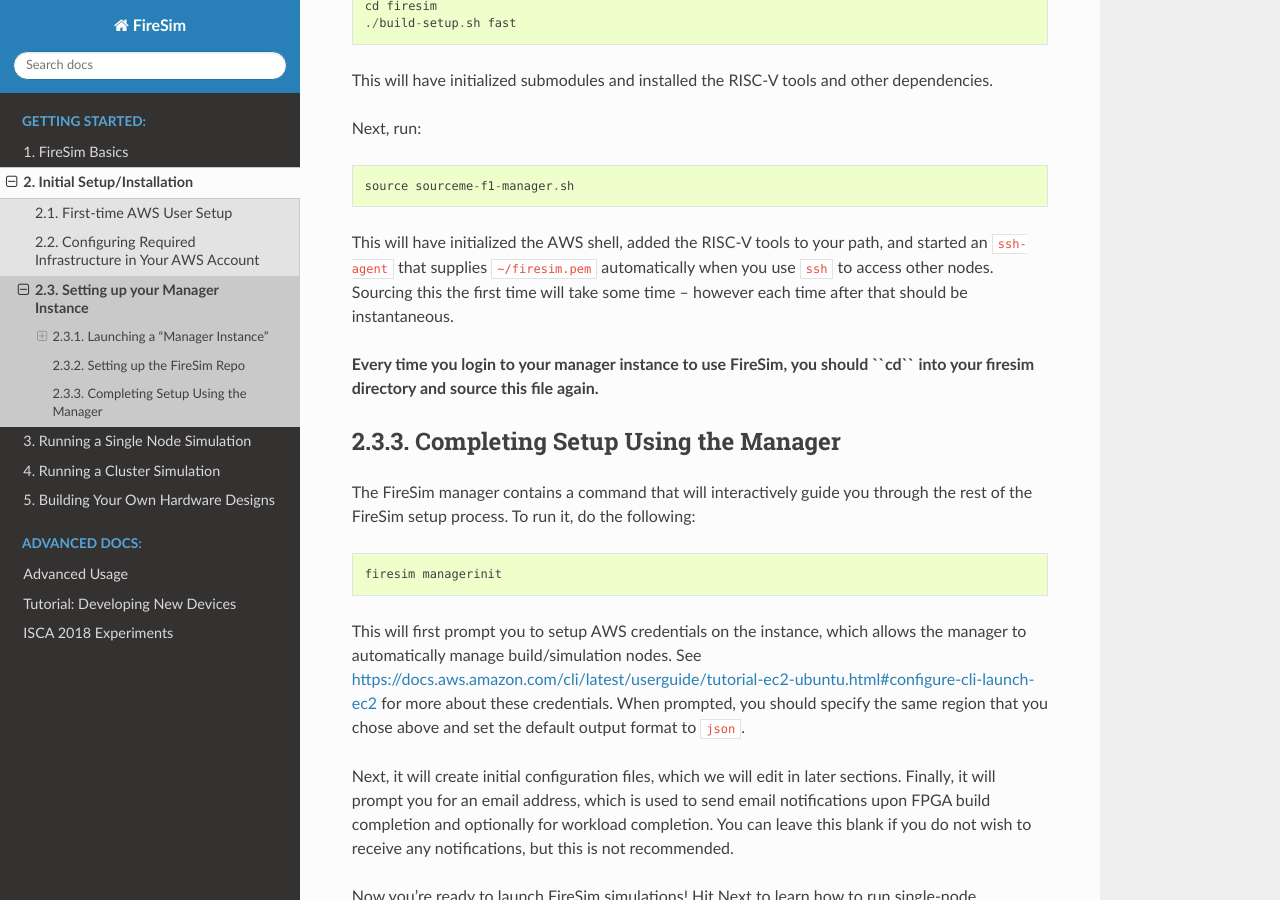
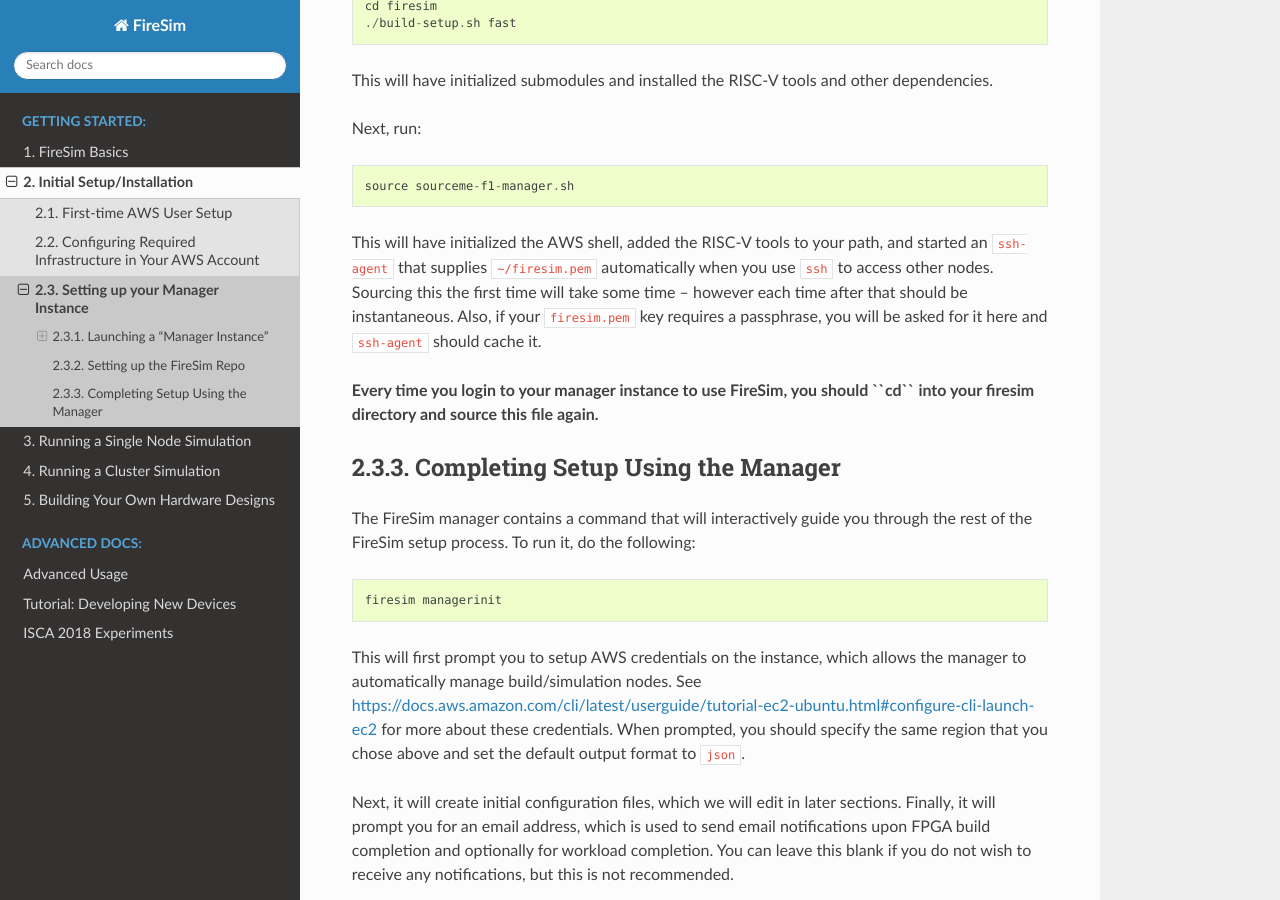
Before and after one commit to firesim/firesim, a Sphinx documentation site: the page built from docs/Initial-Setup/Setting-up-your-Manager-Instance.rst, in a window 1280 px wide and 900 px high, scrolled down 2024 px. Built offline with Sphinx 7.4.7 and the Read the Docs theme 2.0.0, drawn with Linux system fonts in a browser that asks for light colours.

Commit message:
more setup

```diff
--- a/docs/Initial-Setup/Setting-up-your-Manager-Instance.rst
+++ b/docs/Initial-Setup/Setting-up-your-Manager-Instance.rst
@@ -111,6 +111,8 @@
 path, and started an ``ssh-agent`` that supplies ``~/firesim.pem``
 automatically when you use ``ssh`` to access other nodes. Sourcing this the
 first time will take some time -- however each time after that should be instantaneous.
+Also, if your ``firesim.pem`` key requires a passphrase, you will be asked for
+it here and ``ssh-agent`` should cache it.
 
 **Every time you login to your manager instance to use FireSim, you should ``cd`` into
 your firesim directory and source this file again.**
```
